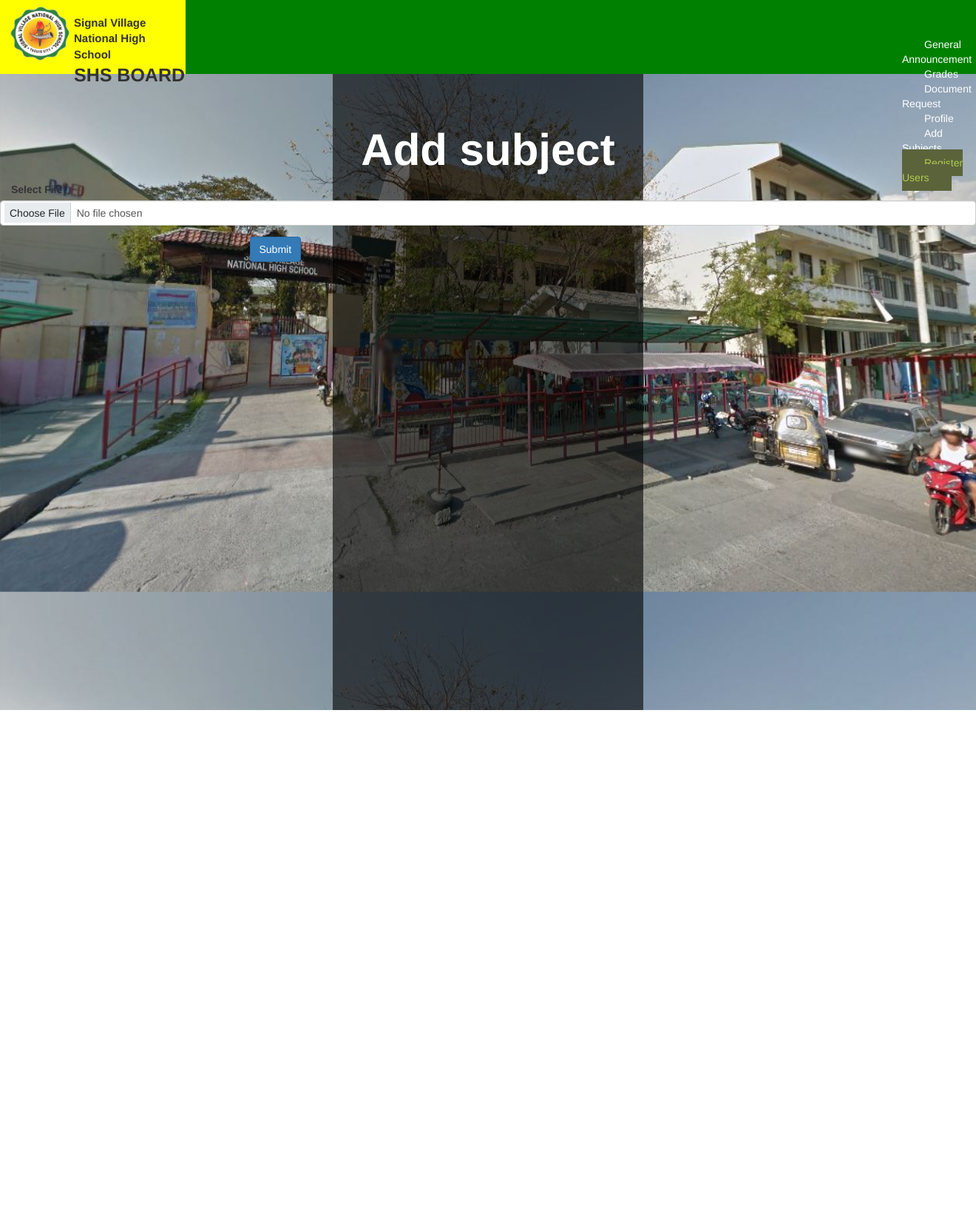
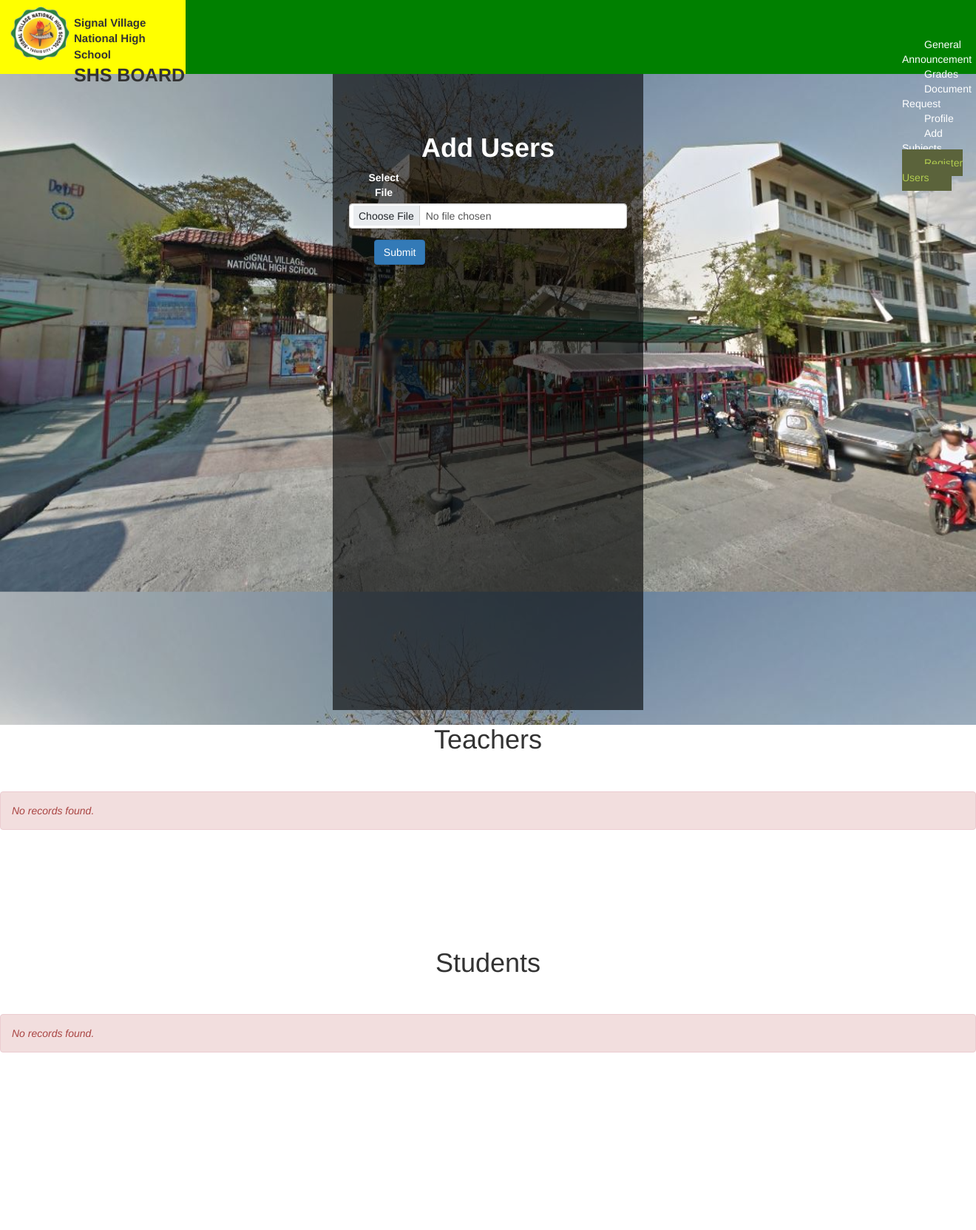
Before and after one commit to j-pajaron/SytemaTECH, a PHP site: page /admin/register-users.php in a window 1320 px wide. Shown: the top 1663 px of the page at 74% size. Run offline with PHP 8.4, Linux system fonts and the light colour scheme; the visitor is signed in with stand-in values (Sample User, id 1); tables that the repository leaves empty or names only in its code hold one stand-in row (values such as "Sample post").

Commit message:
Update register-users.php

```diff
--- a/svnhs-schoolboard/admin/register-users.php
+++ b/svnhs-schoolboard/admin/register-users.php
@@ -112,10 +112,10 @@
 
 		.announcement_text{					/*yung text sa announcemets*/
 			padding-top: 100px;
-			padding-left: 12px;
-			padding-right: 12px;
+			padding-left: 22px;
+			padding-right: 22px;
 			text-align: center;
-			font-size: 60px;
+			font-size: 14px;
 			margin-top: -900px;
 			margin-left: 450px;
 			margin-right: 450px;
@@ -182,8 +182,7 @@
 	<div id="announcement_container_body" >
 		<div class="announcement_body"></div>
 		<div class="announcement_text">
-			<b>Add subject</b><br>
-		</div>
+			<h1><b>Add Users</b><br></h1>
 			<div class = "col-md-12">
 				<form method="post" action = "file-upload-users.php" enctype="multipart/form-data">
 					<div class ="form-group row">
@@ -192,19 +191,171 @@
 						<input type="file" name = "uploadfile" class="form-control">
 						</div>
 						</div>
-
 						<div class ="form-group row">
-						<label class = "col-md-3"></label>
-						<div class="col-md-8">
+							<br><br><br>
+							<label class = "col-md-1"></label>
+							<div class="col-md-2">
 								<input type="submit" name = "submit" class = "btn btn-primary">
 							</div>
 						</div>
 				</form>
 			</div>
 		</div>
+	</div>
 
 	<!-- white na container sa gitna -->
-	<div id="white_container_body"></div>
+	<div id="white_container_body">
+		<center><h1>Teachers</h1></center>
+		<?php $qry = "SELECT * FROM users WHERE deleted IS NULL AND user_type = 2"; ?>
+		<?php if($result = mysqli_query($link, $qry)): ?>
+		<?php if(mysqli_num_rows($result) > 0): ?>
+
+		<table class="table table-striped table-hover">
+			<thead>
+				<tr>
+					<th scope="col">#</th>
+					<th scope="col">Name</th>
+					<th scope="col">Gender</th>
+					<th scope="col">Options</th>
+				</tr>
+			</thead>
+			<tbody>
+				<?php
+					$i=0;
+					$j=1;
+					while($rows = mysqli_fetch_array($result)):
+				?>
+				<tr>
+					<?php
+						$i++;
+					?>
+					<td classs="text-center">
+						<?php
+							echo $j++;
+						?>
+					</td>
+					<td>
+						<?=
+							$rows["last_name"]
+						?>
+						,
+						<?=
+							$rows["first_name"]
+						?>
+						<?=
+							$rows["middle_name"]
+						?>
+					</td>
+					<td>
+						<?=
+							$rows["gender"]
+						?>
+					</td>
+					<td>
+						<div class="dropdown-menu">
+							<a class="dropdown-item" href=""></a>
+							<a class="dropdown-item" href=""></a>
+						</div>
+					</td>
+				</tr>
+			<?php
+				endwhile;
+			?>
+			</tbody>
+		</table>
+		<?php
+			else:
+		?>
+			<br><br>
+			<div class="alert alert-danger"><em>No records found.</em></div>
+		<?php
+			endif;
+		?>
+		<?php
+			else:
+		?>
+			<br><br>
+			<div class="alert alert-danger"><em>Something went wrong. Query related error.</em></div>
+		<?php
+			endif;
+		?>
+
+		<br><br><br><br><br><br>
+		<center><h1>Students</h1></center>
+		<?php $qry = "SELECT * FROM users WHERE deleted IS NULL AND user_type = 1"; ?>
+		<?php if($result = mysqli_query($link, $qry)): ?>
+		<?php if(mysqli_num_rows($result) > 0): ?>
+
+		<table class="table table-striped table-hover">
+			<thead>
+				<tr>
+					<th scope="col">#</th>
+					<th scope="col">Name</th>
+					<th scope="col">Gender</th>
+					<th scope="col">Options</th>
+				</tr>
+			</thead>
+			<tbody>
+				<?php
+					$i=0;
+					$j=1;
+					while($rows = mysqli_fetch_array($result)):
+				?>
+				<tr>
+					<?php
+						$i++;
+					?>
+					<td classs="text-center">
+						<?php
+							echo $j++;
+						?>
+					</td>
+					<td>
+						<?=
+							$rows["last_name"]
+						?>
+						,
+						<?=
+							$rows["first_name"]
+						?>
+						<?=
+							$rows["middle_name"]
+						?>
+					</td>
+					<td>
+						<?=
+							$rows["gender"]
+						?>
+					</td>
+					<td>
+						<div class="dropdown-menu">
+							<a class="dropdown-item" href=""></a>
+							<a class="dropdown-item" href=""></a>
+						</div>
+					</td>
+				</tr>
+			<?php
+				endwhile;
+			?>
+			</tbody>
+		</table>
+		<?php
+			else:
+		?>
+			<br><br>
+			<div class="alert alert-danger"><em>No records found.</em></div>
+		<?php
+			endif;
+		?>
+		<?php
+			else:
+		?>
+			<br><br>
+			<div class="alert alert-danger"><em>Something went wrong. Query related error.</em></div>
+		<?php
+			endif;
+		?>
+	</div>
 
 	<!-- Additional Content -->
 	<div id="additional_container_body">
```
Lines whose indentation alone changed are shown as unchanged.
